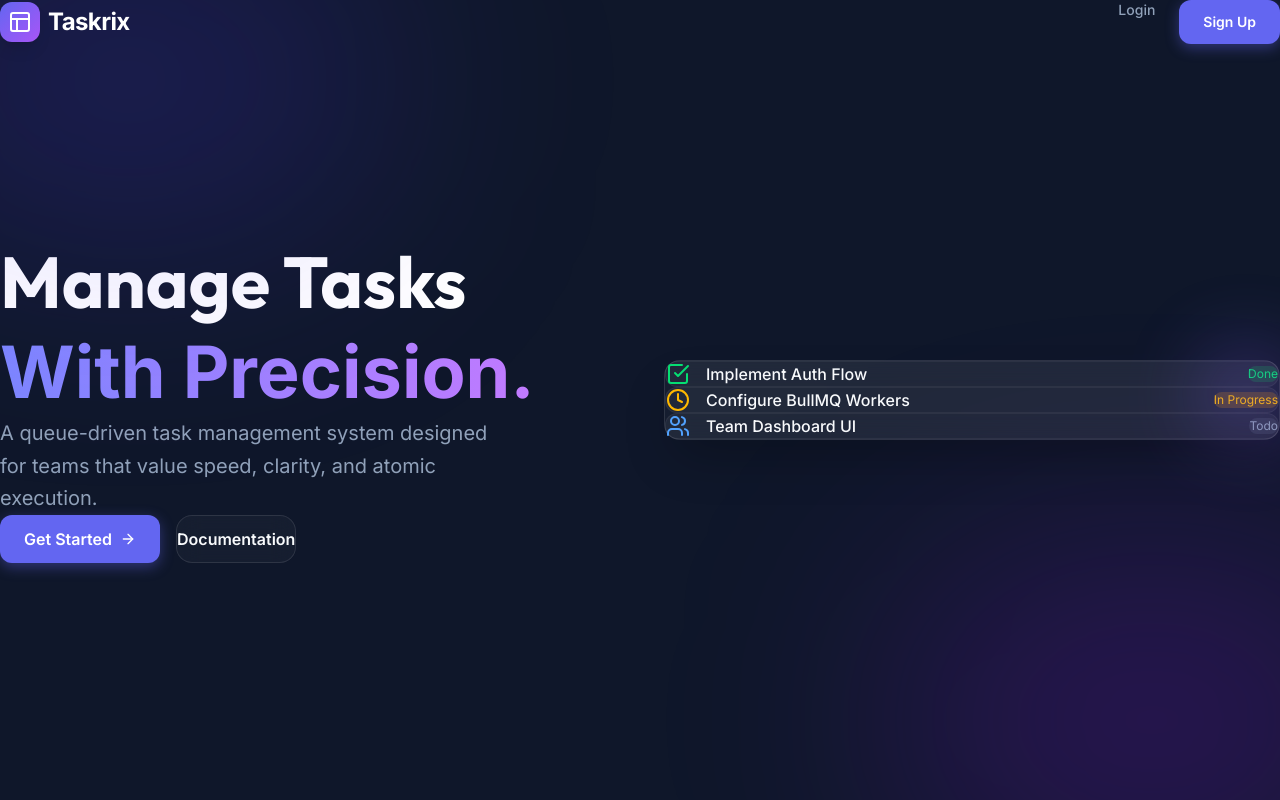
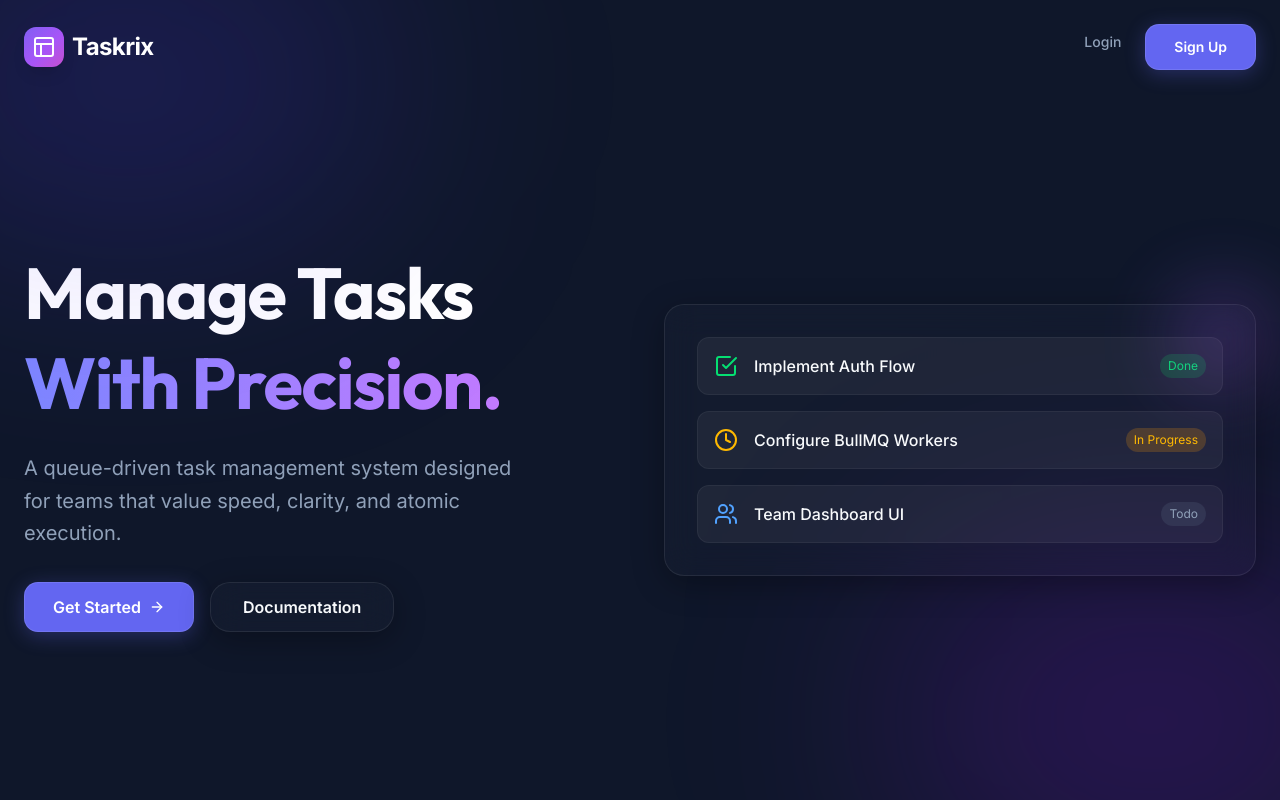
Before and after one commit to ayushkumarsinghh/taskrix-frontend, a React (Vite) app: page / in a window 1280 px wide. Built offline with nearby package versions, Linux system fonts and the light colour scheme; no server answers; the HTML template or start-up script is replaced by a standard one.

Commit message:
style: implement global glassmorphism design system and animations

```diff
--- a/src/index.css
+++ b/src/index.css
@@ -1,78 +1,132 @@
-@import url('https://fonts.googleapis.com/css2?family=Inter:wght@300;400;500;600;700&family=Outfit:wght@400;500;600;700&display=swap');
+@import url('https://fonts.googleapis.com/css2?family=Inter:wght@300;400;500;600;700&family=Outfit:wght@400;500;600;700&family=JetBrains+Mono:wght@400;500&display=swap');
 @import "tailwindcss";
+
+html {
+  scroll-behavior: smooth;
+}
 
 :root {
   --primary: #6366f1;
   --primary-hover: #4f46e5;
-  --bg-dark: #0f172a;
-  --bg-card: rgba(30, 41, 59, 0.7);
+  --bg-dark: #080c14;
+  --bg-card: rgba(15, 23, 42, 0.6);
   --text-main: #f8fafc;
-  --text-muted: #94a3b8;
+  --text-muted: #64748b;
   --accent: #8b5cf6;
-  --border: rgba(148, 163, 184, 0.1);
-  --glass-bg: rgba(255, 255, 255, 0.03);
-  --glass-border: rgba(255, 255, 255, 0.1);
+  --border: rgba(255, 255, 255, 0.05);
+  --glass-bg: rgba(255, 255, 255, 0.02);
+  --glass-border: rgba(255, 255, 255, 0.08);
 }
 
-
-* {
-  margin: 0;
-  padding: 0;
-  box-sizing: border-box;
-  font-family: 'Inter', sans-serif;
-}
-
+/* Tailwind provides its own modern CSS reset, universal margin/padding resets cause conflicts */
 body {
   background-color: var(--bg-dark);
   color: var(--text-main);
   min-height: 100vh;
   overflow-x: hidden;
+  font-family: 'Inter', system-ui, sans-serif;
+  -webkit-font-smoothing: antialiased;
+}
+
+::selection {
+  background: var(--primary);
+  color: white;
 }
 
 h1, h2, h3, h4 {
   font-family: 'Outfit', sans-serif;
+  letter-spacing: -0.02em;
+}
+
+code, pre {
+  font-family: 'JetBrains Mono', monospace;
 }
 
 .premium-gradient {
-  background: linear-gradient(135deg, #6366f1 0%, #a855f7 100%);
+  background: linear-gradient(135deg, #6366f1 0%, #a855f7 50%, #ec4899 100%);
+  background-size: 200% 200%;
+  animation: gradient-flow 8s ease infinite;
+}
+
+@keyframes gradient-flow {
+  0% { background-position: 0% 50%; }
+  50% { background-position: 100% 50%; }
+  100% { background-position: 0% 50%; }
 }
 
 .glass-morphism {
   background: var(--glass-bg);
-  backdrop-filter: blur(12px);
+  backdrop-filter: blur(16px);
+  -webkit-backdrop-filter: blur(16px);
   border: 1px solid var(--glass-border);
-  border-radius: 16px;
+  border-radius: 20px;
+  box-shadow: 0 8px 32px 0 rgba(0, 0, 0, 0.3);
+}
+
+.glass-card {
+  background: linear-gradient(135deg, rgba(255, 255, 255, 0.05) 0%, rgba(255, 255, 255, 0.01) 100%);
+  backdrop-filter: blur(10px);
+  border: 1px solid rgba(255, 255, 255, 0.1);
+  border-radius: 24px;
 }
 
 .btn-primary {
   background: var(--primary);
   color: white;
-  padding: 12px 24px;
-  border-radius: 12px;
-  border: none;
+  padding: 12px 28px;
+  border-radius: 14px;
+  border: 1px solid rgba(255, 255, 255, 0.1);
   font-weight: 600;
   cursor: pointer;
-  transition: all 0.3s ease;
-  box-shadow: 0 4px 14px rgba(99, 102, 241, 0.4);
+  transition: all 0.4s cubic-bezier(0.4, 0, 0.2, 1);
+  box-shadow: 0 4px 20px rgba(99, 102, 241, 0.3);
+  position: relative;
+  overflow: hidden;
+}
+
+.btn-primary::before {
+  content: '';
+  position: absolute;
+  top: 0;
+  left: -100%;
+  width: 100%;
+  height: 100%;
+  background: linear-gradient(90deg, transparent, rgba(255,255,255,0.2), transparent);
+  transition: 0.5s;
+}
+
+.btn-primary:hover::before {
+  left: 100%;
 }
 
 .btn-primary:hover {
   background: var(--primary-hover);
   transform: translateY(-2px);
-  box-shadow: 0 6px 20px rgba(99, 102, 241, 0.6);
+  box-shadow: 0 8px 30px rgba(99, 102, 241, 0.5);
 }
 
 /* Scrollbar styling */
 ::-webkit-scrollbar {
-  width: 8px;
+  width: 6px;
 }
 ::-webkit-scrollbar-track {
   background: var(--bg-dark);
 }
 ::-webkit-scrollbar-thumb {
-  background: var(--glass-border);
+  background: rgba(255, 255, 255, 0.1);
   border-radius: 10px;
 }
 ::-webkit-scrollbar-thumb:hover {
-  background: var(--text-muted);
+  background: var(--primary);
 }
+
+.shimmer {
+  background: linear-gradient(90deg, transparent, rgba(255,255,255,0.05), transparent);
+  background-size: 200% 100%;
+  animation: shimmer 2s infinite;
+}
+
+@keyframes shimmer {
+  0% { background-position: -200% 0; }
+  100% { background-position: 200% 0; }
+}
```
